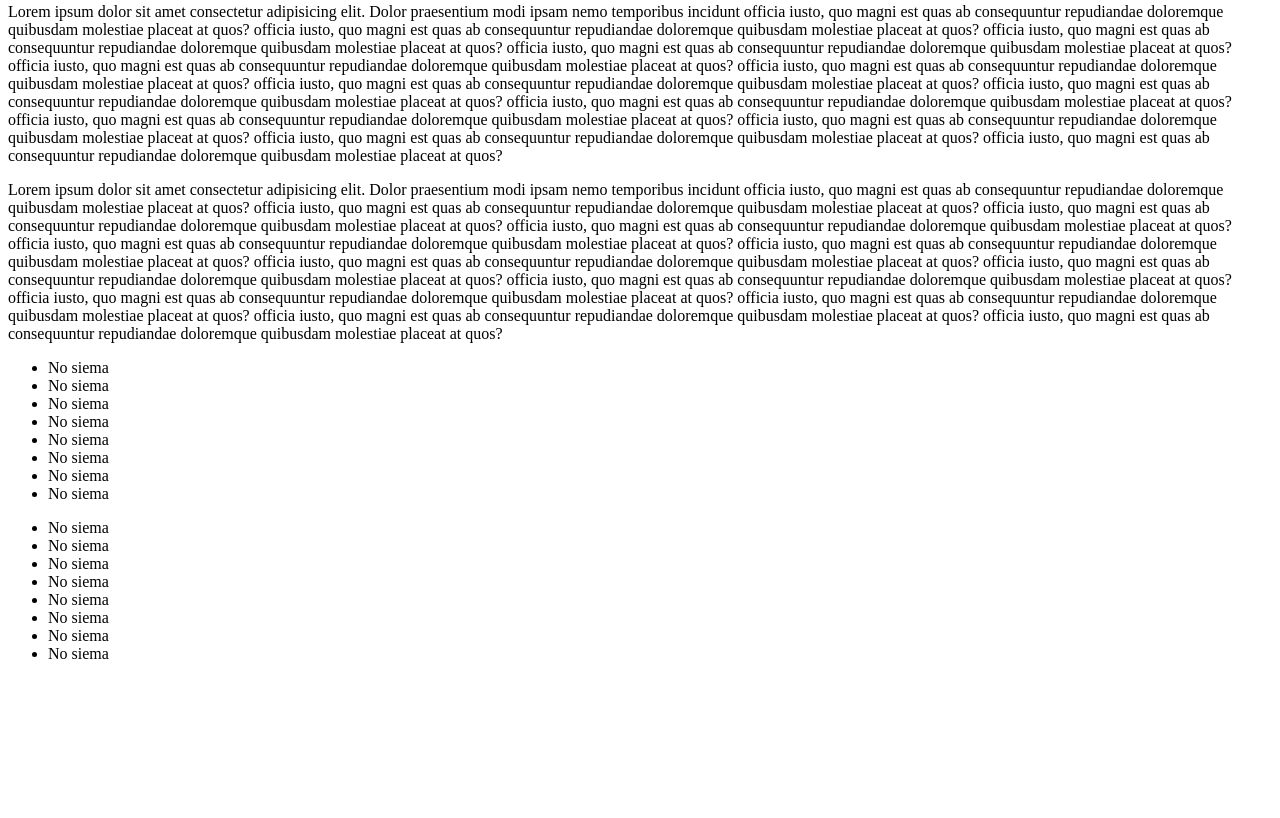
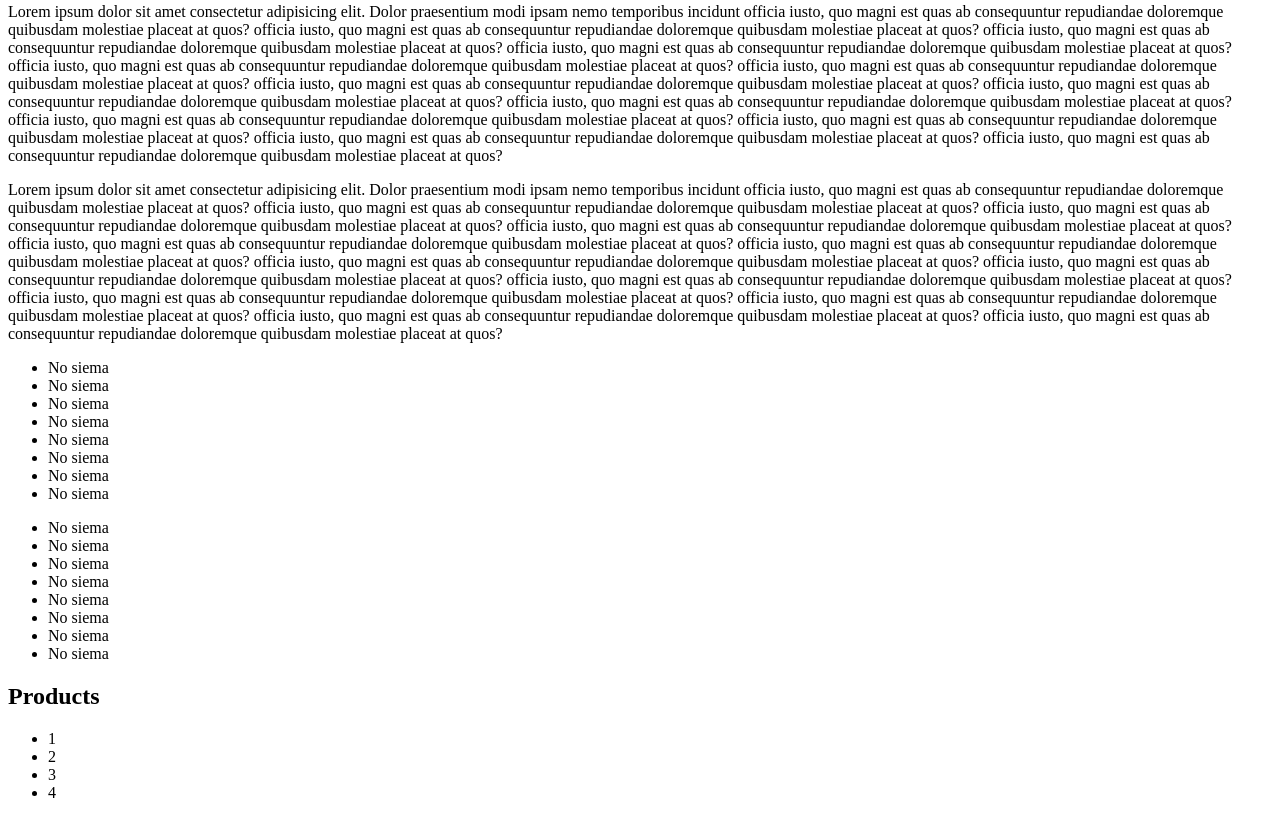
Before and after one commit to RobSzyPL/para, a plain HTML site: page index.html in a window 1280 px wide. Shown: the part 2281-3099 px from the top of the page. Before the commit the page ends 2960 px from the top, so only its background shows below. Drawn offline with Linux system fonts and the light colour scheme.

Commit message:
new section with products

```diff
--- a/index.html
+++ b/index.html
@@ -256,6 +256,16 @@
         <li>No siema</li>
     </ul>
 
+    <!-- Section PRODUCTS -->
+    <section>
+        <h2>Products</h2>
+        <ul>
+            <li>1</li>
+            <li>2</li>
+            <li>3</li>
+            <li>4</li>
+        </ul>
+    </section>
 
 </body>
 
```
